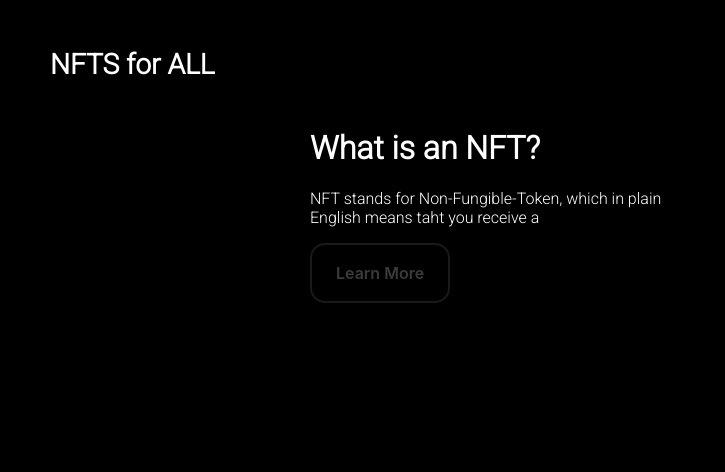
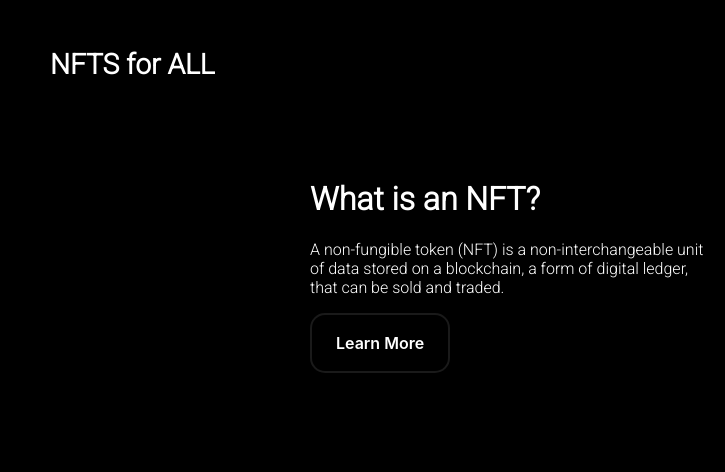
Before and after one commit to dikchibbles/top-landing-page, a plain HTML site: page index.html in a window 1280 px wide. Shown: the top 472 px of the page, 0-725 px from the left. Drawn offline with Linux system fonts and the light colour scheme; grey boxes are pictures that could not be loaded.

Commit message:
Fix the wrapping and justify-content center on the header and nft images

```diff
--- a/index.html
+++ b/index.html
@@ -25,8 +25,8 @@
             <div class="header-content">
                 <div class="header-content-text">
                     <h1 class="title-text">What is an NFT?</h1>
-                    <p class="header-text">NFT stands for Non-Fungible-Token, which in plain English means taht you receive a </p>
-                    <button class="button-28" role="button">Learn More</button>
+                    <p class="header-text">A non-fungible token (NFT) is a non-interchangeable unit of data stored on a blockchain, a form of digital ledger, that can be sold and traded.</p>
+                    <button class="button-28" role="button"><a href="https://en.wikipedia.org/wiki/Non-fungible_token">Learn More</a></button>
                 </div>
                 <div class="header-content-image">
                     <iframe src="https://giphy.com/embed/QbtDhYTWo2hzsuS2U1" width="240" height="240" frameBorder="0" class="giphy-embed" allowFullScreen></iframe><p><a href="https://giphy.com/gifs/nft-null-and-void-polyblock-QbtDhYTWo2hzsuS2U1">via GIPHY</a></p>
@@ -46,7 +46,7 @@
                         <p class="nft-title">Crypto Punks</p>
                     </div>
                     <div class="nft-image">
-                        <a href="https://opensea.io/collection/boredapeyachtclub"><img class="nft" src="https://nftevening.com/wp-content/uploads/2021/09/Yuga-Labs-Bored-Ape-Yacht-Club-5812.jpg"></a>
+                        <a href="https://opensea.io/collection/boredapeyachtclub"><img class="nft" src="https://news.artnet.com/app/news-upload/2021/09/Yuga-Labs-Bored-Ape-Yacht-Club-4466.jpg"></a>
                         <p class="nft-title">Bored Ape Yacht Club</p>
                     </div>
                     <div class="nft-image">
--- a/styles.css
+++ b/styles.css
@@ -42,6 +42,8 @@ header {
     display: flex;
     justify-content: center;
     gap: 20px;
+    flex-wrap: wrap;
+    align-items: center;
 }
 
 .header-content-text {
@@ -95,6 +97,7 @@ main {
     display: flex;
     gap: 20px;
     flex-wrap: wrap;
+    justify-content: center;
 }
 
 .nft-image {
```
